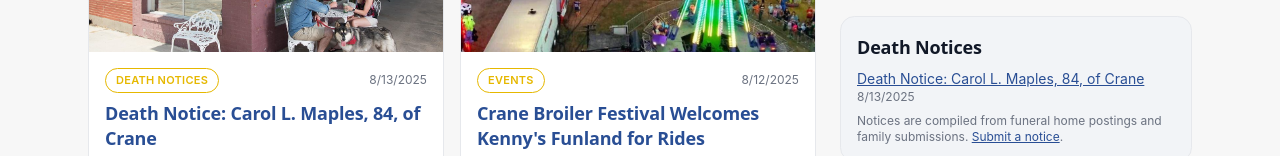
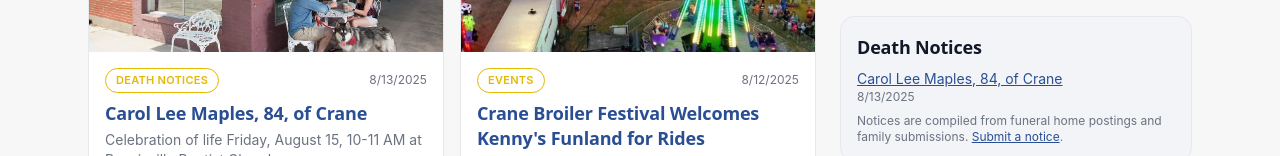
Before and after one commit to WarmMilkCodes/crane-news, a Next.js app: page / in a window 1280 px wide. Shown: the part 644-800 px from the top of the page. Built offline with nearby package versions, Linux system fonts and the light colour scheme; no server answers.

Commit message:
Change death notice title

```diff
--- a/src/data/posts.ts
+++ b/src/data/posts.ts
@@ -28,7 +28,7 @@ export type Post = {
 export const posts: Post[] = [
   {
     slug: "obit-carol-maples-84-crane",
-    title: "Death Notice: Carol L. Maples, 84, of Crane",
+    title: "Carol Lee Maples, 84, of Crane",
     summary: "Celebration of life Friday, August 15, 10-11 AM at Reavisville Baptist Church",
     date: "2025-08-13",
     category: "Death Notices",
```
